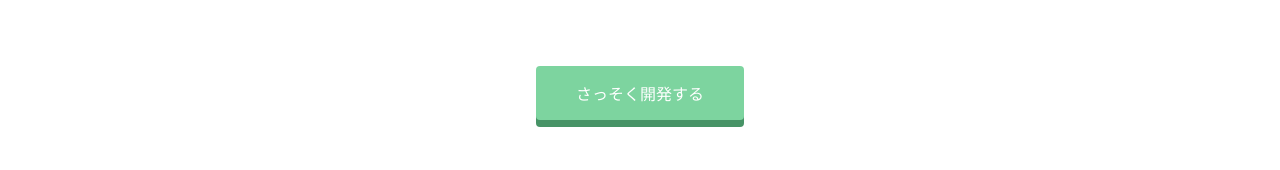
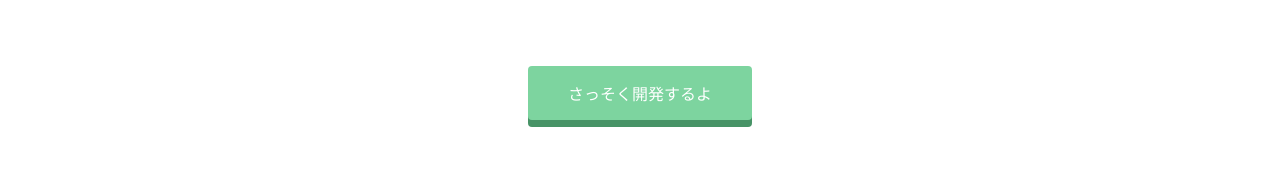
Before and after one commit to Kazuzuzuzuzu/Kazuzuzuzuzu.github.io, a plain HTML site: page index.html in a window 1280 px wide. Shown: the part 1426-1596 px from the top of the page. Drawn offline with Linux system fonts and the light colour scheme.

Commit message:
Update index.html

```diff
--- a/index.html
+++ b/index.html
@@ -77,7 +77,7 @@
         <h2>さぁ、あなたもProgateでプログラミングを学んでみませんか?</h2>
         <h3>Let's learn to code, learn to be creative!</h3>
       </div>
-      <span class="btn message">さっそく開発する</span>
+      <span class="btn message">さっそく開発するよ</span>
     </div>
   </div>
   <footer>
```
